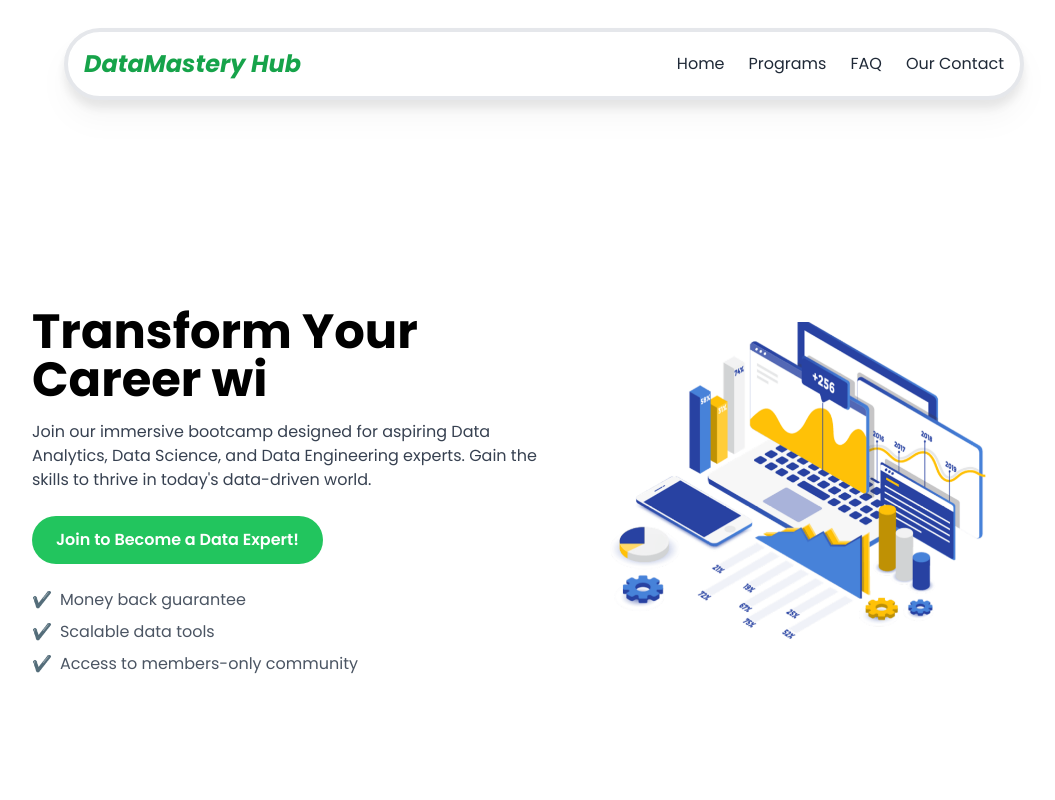
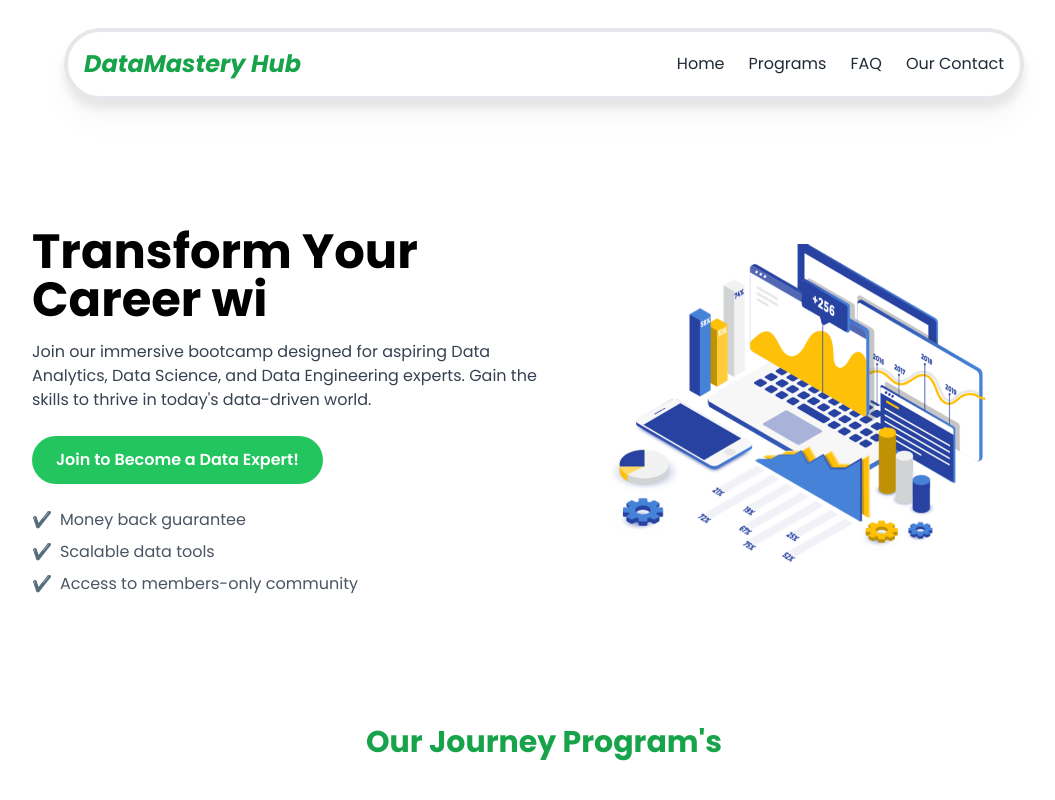
Before and after one commit to aurelioo29/landing-page-bootcamp, a React (Vite) app: page / in a window 1280 px wide. Shown: the top 800 px of the page, without its empty margins (96-1151 px from the left). Built offline with nearby package versions, Linux system fonts and the light colour scheme.

Commit message:
refactor(package): Remove unused library

```diff
--- a/src/components/Hero.jsx
+++ b/src/components/Hero.jsx
@@ -1,4 +1,4 @@
-import React, { useState, useEffect } from "react";
+import { useState, useEffect } from "react";
 import heroImage from "../assets/header.png";
 
 function Hero() {
@@ -23,7 +23,7 @@ function Hero() {
   return (
     <section
       id="home"
-      className="flex flex-col md:flex-row items-center justify-between bg-white py-16 px-8 md:px-16 lg:px-32 pt-48"
+      className="flex flex-col md:flex-row items-center justify-between bg-white py-16 px-8 md:px-16 lg:px-32 pt-28"
     >
       {/* Left Side - Text */}
       <div className="md:w-1/2 text-left">
@@ -33,7 +33,7 @@ function Hero() {
         <p className="text-gray-700 mt-4">
           Join our immersive bootcamp designed for aspiring Data Analytics, Data
           Science, and Data Engineering experts. Gain the skills to thrive in
-          today's data-driven world.
+          today&apos;s data-driven world.
         </p>
 
         {/* Call to Action Button */}
```
